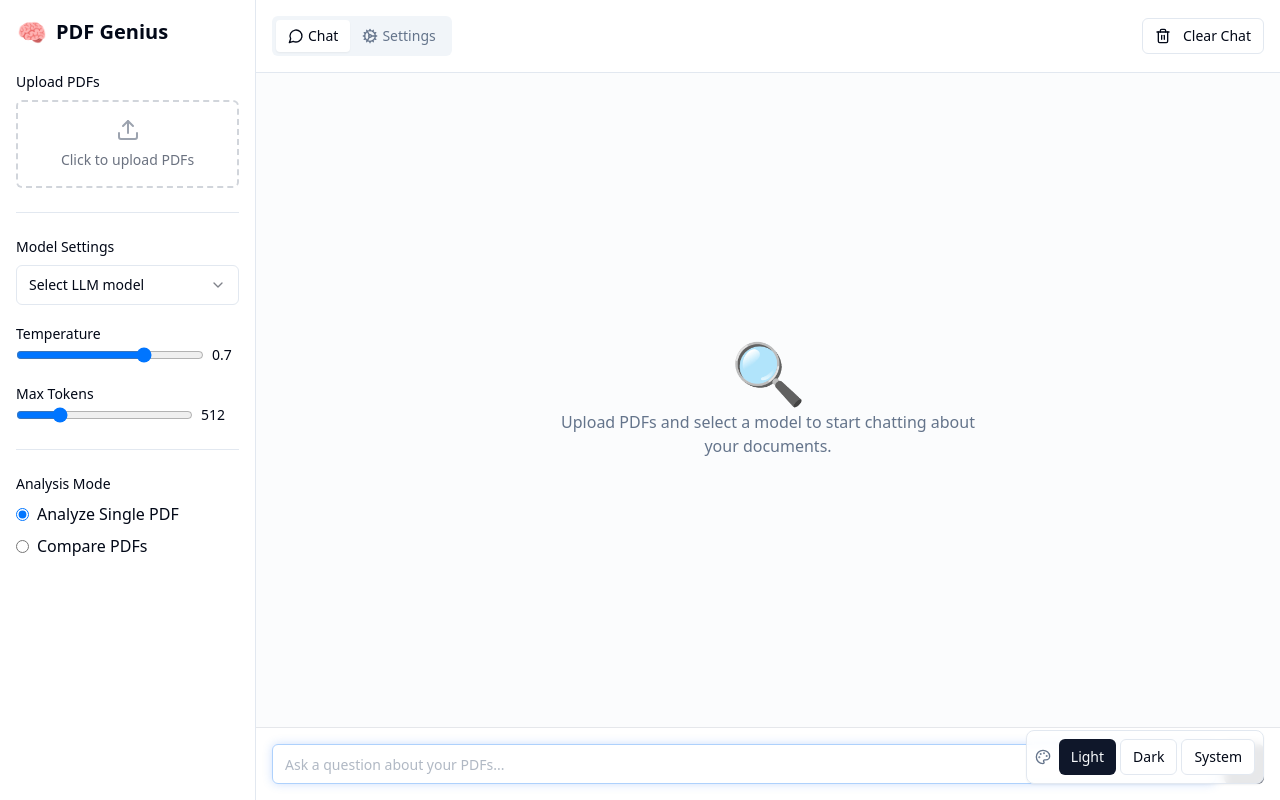
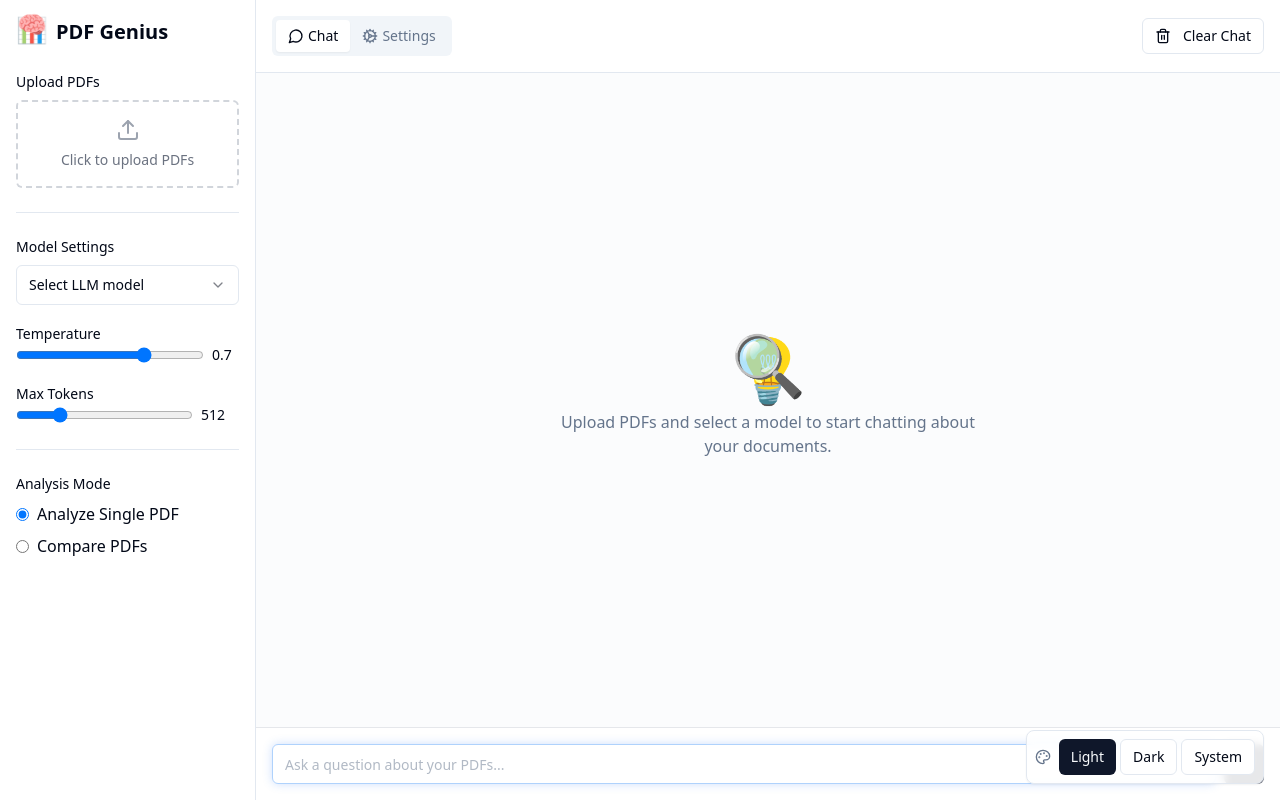
Before and after one commit to Rithesh-1/offline-pdf-genius-chat, a React (Vite) app: page / in a window 1280 px wide. Both pictures are taken after a click on the label "Analyze Single PDF". Built offline with nearby package versions, Linux system fonts and the light colour scheme.

Commit message:
Implement core features

```diff
--- a/src/components/AppIconSelector.tsx
+++ b/src/components/AppIconSelector.tsx
@@ -13,6 +13,8 @@ const AppIconSelector: React.FC<AppIconSelectorProps> = ({
   size = "md"
 }) => {
   const [currentIcon, setCurrentIcon] = useState(icon);
+  const [nextIcon, setNextIcon] = useState("");
+  const [isTransitioning, setIsTransitioning] = useState(false);
 
   const icons = ["📊", "🤖", "📚", "🧠", "📈", "🔍", "💡", "🔮"];
 
@@ -30,12 +32,24 @@ const AppIconSelector: React.FC<AppIconSelectorProps> = ({
     if (!animate) return;
 
     const intervalId = setInterval(() => {
-      const randomIcon = icons[Math.floor(Math.random() * icons.length)];
-      setCurrentIcon(randomIcon);
-    }, 5000);
+      // Choose a different random icon than current
+      let randomIcon;
+      do {
+        randomIcon = icons[Math.floor(Math.random() * icons.length)];
+      } while (randomIcon === currentIcon);
+
+      setNextIcon(randomIcon);
+      setIsTransitioning(true);
+
+      // After transition out completes, switch icons
+      setTimeout(() => {
+        setCurrentIcon(randomIcon);
+        setIsTransitioning(false);
+      }, 1000);
+    }, 8000); // Changed from 5000ms to 8000ms for more soothing pace
 
     return () => clearInterval(intervalId);
-  }, [icon, animate]);
+  }, [icon, animate, currentIcon]);
 
   const sizeClasses = {
     sm: "text-2xl",
@@ -44,8 +58,29 @@ const AppIconSelector: React.FC<AppIconSelectorProps> = ({
   };
 
   return (
-    <div className={`${sizeClasses[size]} ${animate ? 'animate-pulse' : ''} transition-all duration-300`}>
-      {currentIcon}
+    <div className="relative">
+      <div
+        className={`
+          ${sizeClasses[size]}
+          ${animate ? 'animate-icon-float' : ''}
+          transition-all duration-1000
+          ${isTransitioning ? 'opacity-0 transform translate-y-2' : 'opacity-100'}
+        `}
+      >
+        {currentIcon}
+      </div>
+      {isTransitioning && (
+        <div
+          className={`
+            ${sizeClasses[size]}
+            absolute top-0 left-0
+            transition-all duration-1000
+            opacity-100 transform -translate-y-2
+          `}
+        >
+          {nextIcon}
+        </div>
+      )}
     </div>
   );
 };
--- a/tailwind.config.ts
+++ b/tailwind.config.ts
@@ -1,3 +1,4 @@
+
 import type { Config } from "tailwindcss";
 
 export default {
@@ -84,11 +85,22 @@ export default {
 					to: {
 						height: '0'
 					}
+				},
+				'gentle-float': {
+					'0%, 100%': {
+						transform: 'translateY(0) scale(1)',
+						opacity: '1'
+					},
+					'50%': {
+						transform: 'translateY(-3px) scale(1.05)',
+						opacity: '0.9'
+					}
 				}
 			},
 			animation: {
 				'accordion-down': 'accordion-down 0.2s ease-out',
-				'accordion-up': 'accordion-up 0.2s ease-out'
+				'accordion-up': 'accordion-up 0.2s ease-out',
+				'icon-float': 'gentle-float 3s ease-in-out infinite'
 			}
 		}
 	},
```
